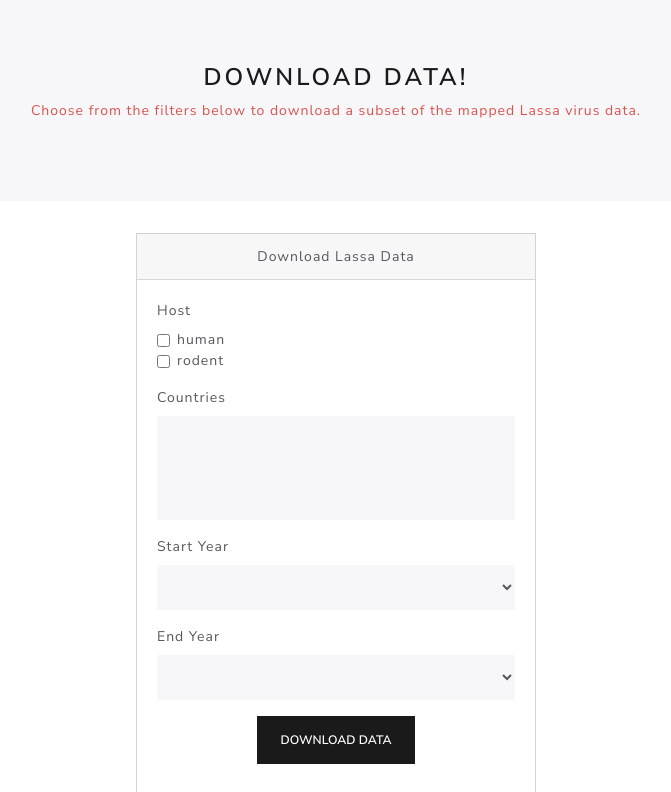
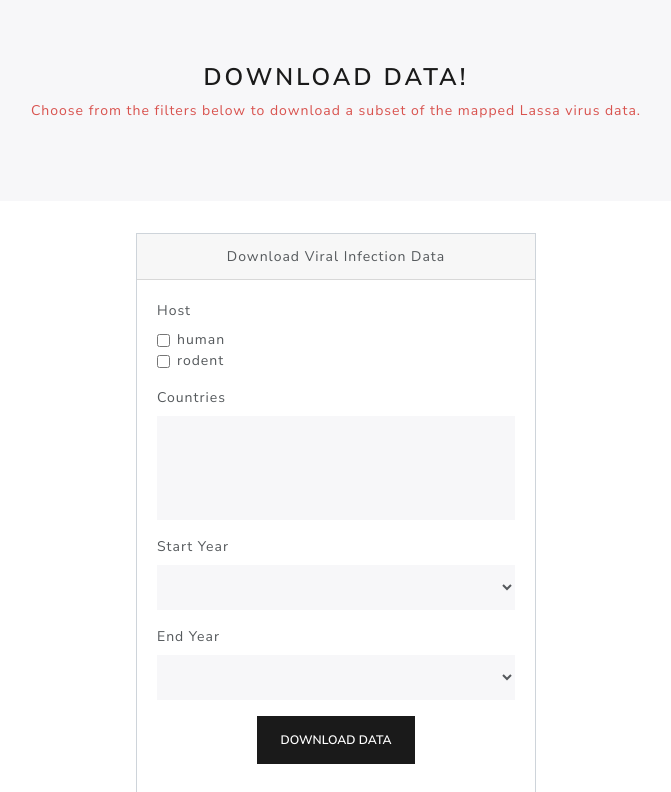
Before and after one commit to tvarrelman/LassaMapping, a Flask app: page /Download in a window 1280 px wide. Shown: the part 92-884 px from the top of the page, without its empty margins (304-975 px from the left). Run offline with Flask 2, Linux system fonts and the light colour scheme; lists and menus that the app fills with data are empty; some libraries are stand-ins or nearby versions.

Commit message:
altered data download title

```diff
--- a/LassaMappingApp/templates/download.html
+++ b/LassaMappingApp/templates/download.html
@@ -30,7 +30,7 @@
 		</div>
 		<div class="row justify-content-center">
 			<div class="card border-secondary mb-3" style="width: 25rem; text-align:center">
-				<div class="card-header">Download Lassa Data</div>
+				<div class="card-header">Download Viral Infection Data</div>
 				<div class="card-body">
 					<div class="form-group" style="text-align:left;" id="checkBoxes">
 						<label for="checkBoxes">Host</label>
```
